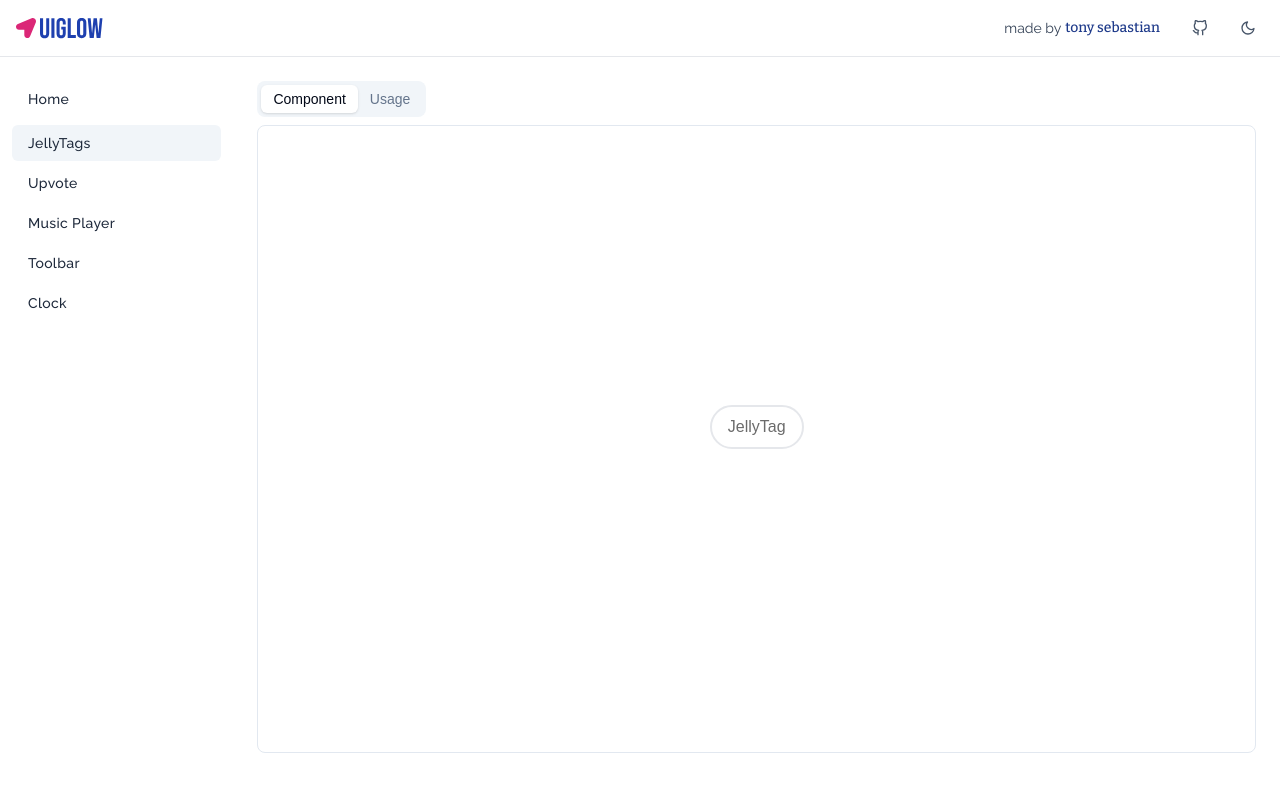
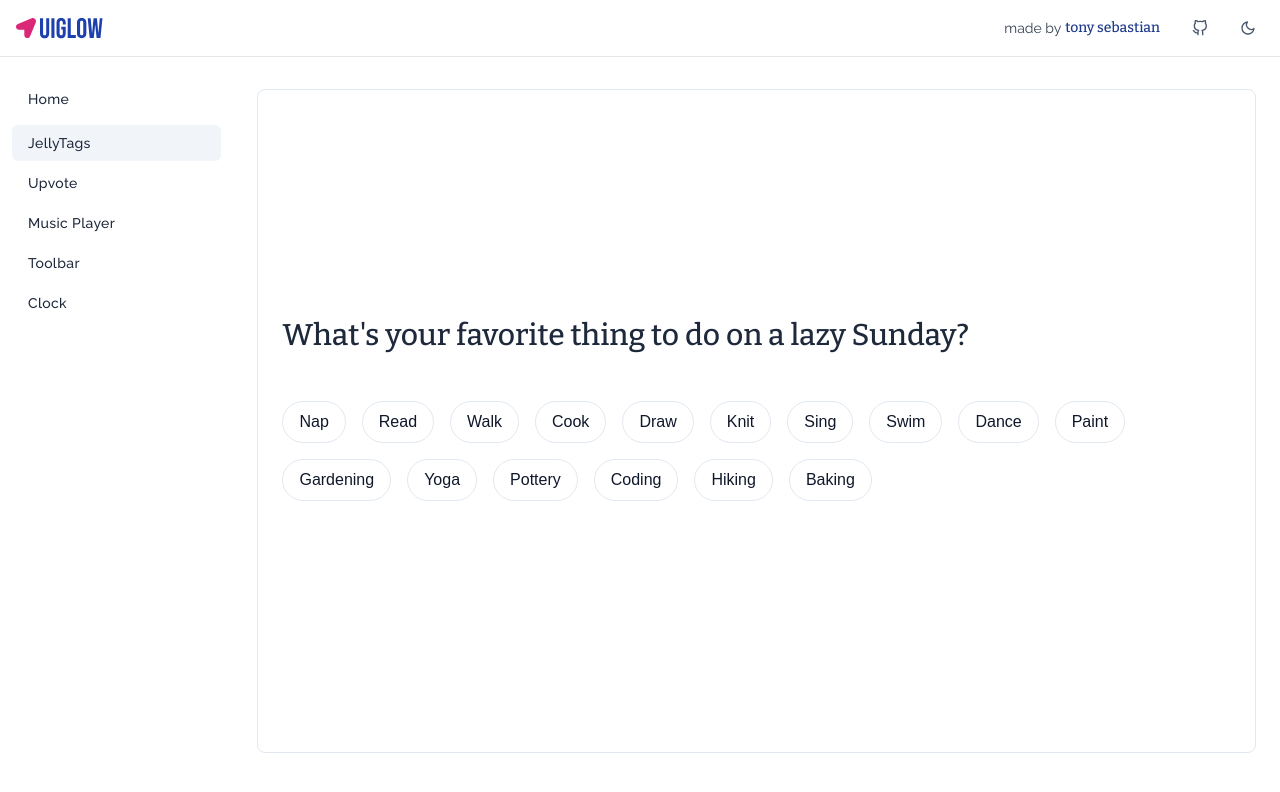
Before and after one commit to tonyzebastian/uiglow, a Next.js app: page /ui-explorations/jellytags in a window 1280 px wide. Shown: the top 792 px of the page. Built offline with nearby package versions, Linux system fonts and the light colour scheme.

Commit message:
Theme update

```diff
--- a/src/app/globals.css
+++ b/src/app/globals.css
@@ -30,6 +30,7 @@ body {
     --radius: 0.5rem;
     --clock-seconds:#E1F6E7;
     --clock-bg:#3A8660;
+    --green_selected:#009966;
   }
   .dark {
     --background: 222.2 84% 4.9%;
@@ -53,6 +54,7 @@ body {
     --ring: 212.7 26.8% 83.9%;
     --clock-seconds:#E1F6E7;
     --clock-bg:#3A8660;
+    --green_selected:#009966;
   }
 }
 
--- a/src/app/ui-explorations/clock/page.js
+++ b/src/app/ui-explorations/clock/page.js
@@ -65,7 +65,7 @@ export default function ClockPage() {
               {timeZones.map((tz, index) => (
                 <Tooltip key={index}>
                   <TooltipTrigger asChild>
-                    <div className=" flex flex-col items-center p-4 border border-slate-900 transition-colors hover:bg-[var(--clock-bg)] hover:text-white group">
+                    <div className=" flex flex-col items-center p-4 border border-slate-100 dark:border-slate-900 transition-colors hover:bg-[var(--clock-bg)] hover:text-white group">
                       <div className="text-sm text-slate-600 group-hover:text-white mb-2">
                         UTC{tz.offset >= 0 ? '+' : ''}{tz.offset}
                       </div>
--- a/src/app/ui-explorations/jellytags/JellyTagsSingle.jsx
+++ b/src/app/ui-explorations/jellytags/JellyTagsSingle.jsx
@@ -10,21 +10,21 @@ export default function JellyTags({ title = 'JellyTag' }) {
 
     return (
         <motion.div
-            className={`flex flex-row items-center px-4 py-2 gap-3 border-2 rounded-full cursor-pointer`}
+            className={`flex flex-row items-center px-4 py-2 gap-3 border rounded-full cursor-pointer `}
             onClick={toggleSelect}
             initial={{  // Add this block
-                borderColor: '#e5e7eb',
-                backgroundColor: '#FFFFFF'
+                borderColor: 'hsl(var(--border))',
+                backgroundColor: 'hsl(var(--background))'
             }}
             animate={{
-                borderColor: isSelected ? '#6FCF97' : '#e5e7eb',
-                backgroundColor: isSelected ? '#FFFFFF' : '#FFFFFF',
+                borderColor: isSelected ? '#6FCF97' : 'hsl(var(--border))',
+                backgroundColor: isSelected ? 'hsl(var(--background))' : 'hsl(var(--background))',
                 transition: { duration: 0.3 }
             }}
             whileHover={{
                 scale: 1.05,
                 borderColor: '#6FCF97',
-                backgroundColor: '#E2F5EA',
+                backgroundColor: 'hsl(var(--custom-bg))',
                 transition: { duration: 0.3 }
             }}
         >
@@ -32,12 +32,12 @@ export default function JellyTags({ title = 'JellyTag' }) {
                 className={`text-base font-JetBrains`}
                 initial={{ color: '#6B6B6B' }}
                 animate={{
-                    color: isSelected ? '#00AA45' : '#6B6B6B',
+                    color: isSelected ? 'var(--green_selected)' : 'hsl(var(--primary))',
                     transition: { duration: 0.3 }
                 }}
                 whileHover={{
-                    color: '#00AA45',
-                    transition: { duration: 0.3 }
+                        color: 'var(--green_selected)',
+                        transition: { duration: 0.3 }
                 }}
             >
                 {title}
--- a/src/app/ui-explorations/jellytags/page.js
+++ b/src/app/ui-explorations/jellytags/page.js
@@ -14,11 +14,21 @@ import {
 export default function JellyTagsPage() {
   return (
     <main className="w-full p-6 flex">
-      <Tabs defaultValue="Component" className="w-full flex flex-col">
+      <Tabs defaultValue="Usage" className="w-full flex flex-col">
+      {/*
         <TabsList className="w-fit">
+          <TabsTrigger value="Usage">Usage</TabsTrigger>
           <TabsTrigger value="Component">Component</TabsTrigger>
-          <TabsTrigger value="Usage">Usage</TabsTrigger>
         </TabsList>
+        */}
+
+        <TabsContent value="Usage" className="w-full flex-1">
+          <Card className="h-full">
+            <CardContent className="h-full flex items-center justify-center">
+              <JellyTagHome />
+            </CardContent>
+          </Card>
+        </TabsContent>
         <TabsContent value="Component" className="w-full flex-1">
           <Card className="h-full">
             <CardContent className="h-full flex items-center justify-center">
@@ -26,13 +36,6 @@ export default function JellyTagsPage() {
             </CardContent>
           </Card>
         </TabsContent>
-        <TabsContent value="Usage" className="w-full flex-1">
-          <Card className="h-full">
-            <CardContent className="h-full flex items-center justify-center">
-              <JellyTagHome />
-            </CardContent>
-          </Card>
-        </TabsContent>
       </Tabs>
     </main>
   )
--- a/src/app/ui-explorations/toolbar/commit.jsx
+++ b/src/app/ui-explorations/toolbar/commit.jsx
@@ -31,7 +31,7 @@ export default function Commit() {
                 transition={{ duration: 0.3 }}
                 style={{ overflow: 'hidden', whiteSpace: 'nowrap' }}
             >
-                <h1 className='text-slate-950'>Failed to Compile</h1>
+                <h1 className='text-slate-950 dark:text-slate-200'>Failed to Compile</h1>
             </motion.div>
             )}
             </AnimatePresence>
--- a/src/app/ui-explorations/toolbar/toolbar.jsx
+++ b/src/app/ui-explorations/toolbar/toolbar.jsx
@@ -16,7 +16,7 @@ export default function Toolbar() {
 
             <motion.div className='absolute bottom-100 inline-flex flex-col gap-8 justify-center items-center'>
 
-                <motion.div className='flex flex-grow justify-between items-center fill-white border border-zinc-200 rounded-2xl shadow-lg'
+                <motion.div className='flex flex-grow justify-between items-center fill-slate-100 dark:fill-slate-950  border dark:border-slate-700  border-slate-200 rounded-xl shadow-lg'
                     key={selectedMenu}
                     layout
                     transition={{ duration: 0.3 }}
--- a/src/app/ui-explorations/upvote/page.js
+++ b/src/app/ui-explorations/upvote/page.js
@@ -7,8 +7,10 @@ import {
 export default function UpvotePage() {
   return (
     <main className="w-full p-6 flex">
+
       <Card className="w-full h-full">
-        <CardContent className="h-full flex items-center justify-center">
+        <CardContent className="h-full flex flex-col items-center justify-center">
+          <h1 className="text-xl font-heading mb-4 text-slate-800 dark:text-slate-200">Support us!</h1>
           <Upvote />
         </CardContent>
       </Card>
--- a/src/app/ui-explorations/upvote/upvote.css
+++ b/src/app/ui-explorations/upvote/upvote.css
@@ -7,7 +7,7 @@
   }
 
 .upvote_svg:hover .svg-icon rect{
-    fill: #E2F5EA;
+    fill: hsl(var(--background));
   }
 
   .upvote_svg:hover .svg-icon path{
--- a/src/app/ui-explorations/upvote/upvote.jsx
+++ b/src/app/ui-explorations/upvote/upvote.jsx
@@ -7,7 +7,8 @@ import './upvote.css';
 export default function Upvote() {
 
   const [toggle, setToggle] = useState(false);
-  const colorAndNumber = toggle ? {  color: "#6FCF97", number: 29 } : { color: "#FFFFFF", number: 28 };
+  const colorAndNumber = toggle ? {  color: "#6FCF97", number: 29 } : { color: "hsl(var(--background))", number: 28 };
+  const borderColor = toggle ? "border-green-600 dark:border-green-400" : "border-slate-300 dark:border-slate-800 ";
 
   const variants = {
     initial: {scale: 1},
@@ -19,7 +20,7 @@ export default function Upvote() {
   };
 
   return (
-      <motion.div className="upvote_svg flex flex-col justify-center items-center px-8 py-4 border-2 cursor-pointer border-custom-green-light bg-white rounded-xl hover:shadow-custom-border hover:border-custom-green-medium"
+      <motion.div className={`upvote_svg flex flex-col justify-center items-center px-8 py-4 border cursor-pointer ${borderColor} bg-slate-50 dark:bg-slate-950 rounded-xl hover:shadow-custom-border hover:border-custom-green-medium`}
         initial="initial"
         whileHover="hover"
         variants={variants}
@@ -28,10 +29,11 @@ export default function Upvote() {
 
         <svg className="svg-icon" width="40" height="40" viewBox="0 0 40 40" fill="none" xmlns="http://www.w3.org/2000/svg">
             <rect
+            className="transition-colors duration-200 fill-slate-50 dark:fill-slate-950"
             width="40"
             height="40"
             rx="20"
-            fill="#FFFFFF"
+
             />
 
             <path
@@ -42,7 +44,7 @@ export default function Upvote() {
             strokeLinejoin="round"/>
         </svg>
 
-        <h1 className='mt-1 text-xl font-JetBrains text-green-900'>{colorAndNumber.number}</h1>
+        <h1 className='mt-1 text-xl font-JetBrains text-green-900 dark:text-green-200'>{colorAndNumber.number}</h1>
 
       </motion.div>
   );
```
Also changed, not shown: src/app/ui-explorations/music-player/music.js (+7 -4 lines), src/app/ui-explorations/toolbar/analytics.jsx (+11 -11 lines).
